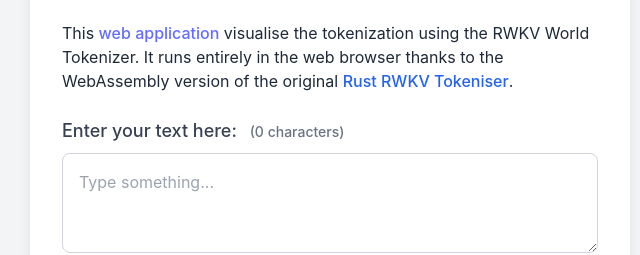
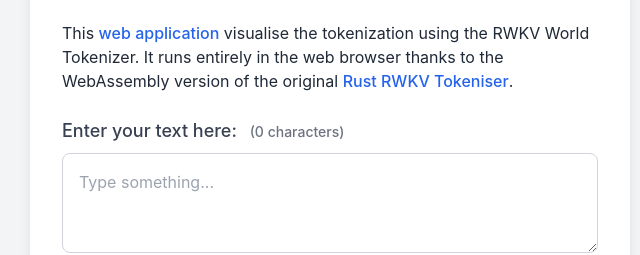
Before and after one commit to cahya-wirawan/rwkv-tokenizer-wasm, a website built with Vite: page index.html in a window 1280 px wide. Shown: the part 231-486 px from the top of the page, 310-950 px from the left. Built offline with nearby package versions, Linux system fonts and the light colour scheme; what rwkv-tokenizer-web would draw is missing.

Commit message:
update readme

```diff
--- a/index.html
+++ b/index.html
@@ -17,7 +17,8 @@
             (in case of RWKV World Tokenizer used in RWKV 5 and newer).
         </p>
         <p class="text-gray-800">
-            This <a href="https://github.com/cahya-wirawan/rwkv-tokenizer-wasm">web application</a> visualise the tokenization using the RWKV World Tokenizer. It runs entirely in the web browser thanks to
+            This <a href="https://github.com/cahya-wirawan/rwkv-tokenizer-wasm" target="_blank"
+            class="text-blue-600 hover:underline">web application</a> visualise the tokenization using the RWKV World Tokenizer. It runs entirely in the web browser thanks to
             the WebAssembly version of the original <a href="//github.com/cahya-wirawan/rwkv-tokenizer" target="_blank"
             class="text-blue-600 hover:underline">Rust RWKV Tokeniser</a>.
         </p>
```
